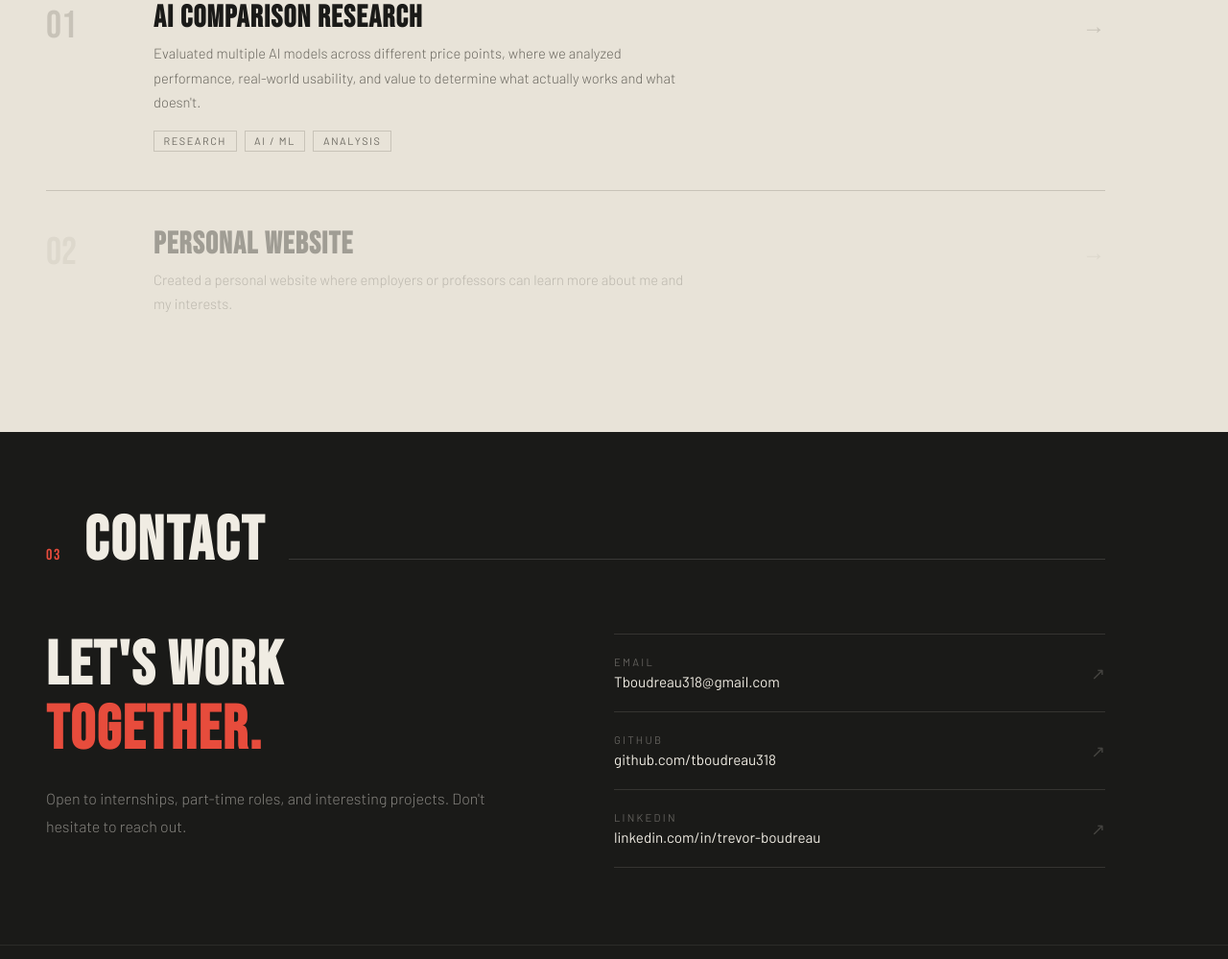
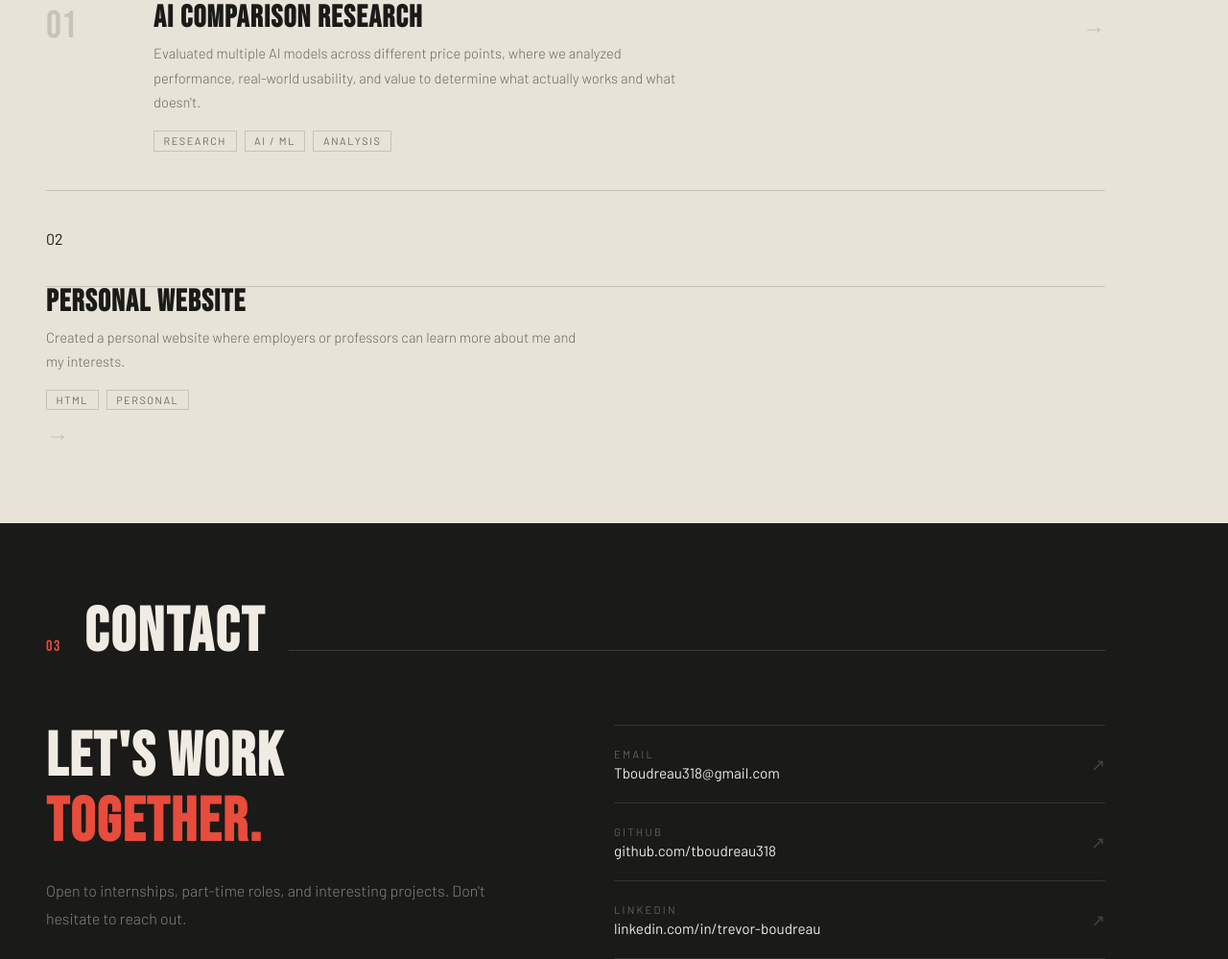
Before and after one commit to tboudreau318/tboudreau318.github.io, a plain HTML site: page index.html in a window 1280 px wide. Shown: the part 1667-2666 px from the top of the page at 96% size. Drawn offline with Linux system fonts and the light colour scheme.

Commit message:
Update index.html

```diff
--- a/index.html
+++ b/index.html
@@ -360,11 +360,15 @@
         <div class="project-arrow">→</div>
       </div>
 
-      <div class="project-item reveal" style="opacity:0.35; pointer-events:none;">
+      <div class="project-item reveal"
         <div class="project-index">02</div>
         <div>
           <h3 class="project-title">Personal Website</h3>
           <p class="project-desc">Created a personal website where employers or professors can learn more about me and my interests.</p>
+          <div class="project-tags">
+            <span class="project-tag">HTML</span>
+            <span class="project-tag">Personal</span>
+          </div>
         </div>
         <div class="project-arrow">→</div>
       </div>
```
